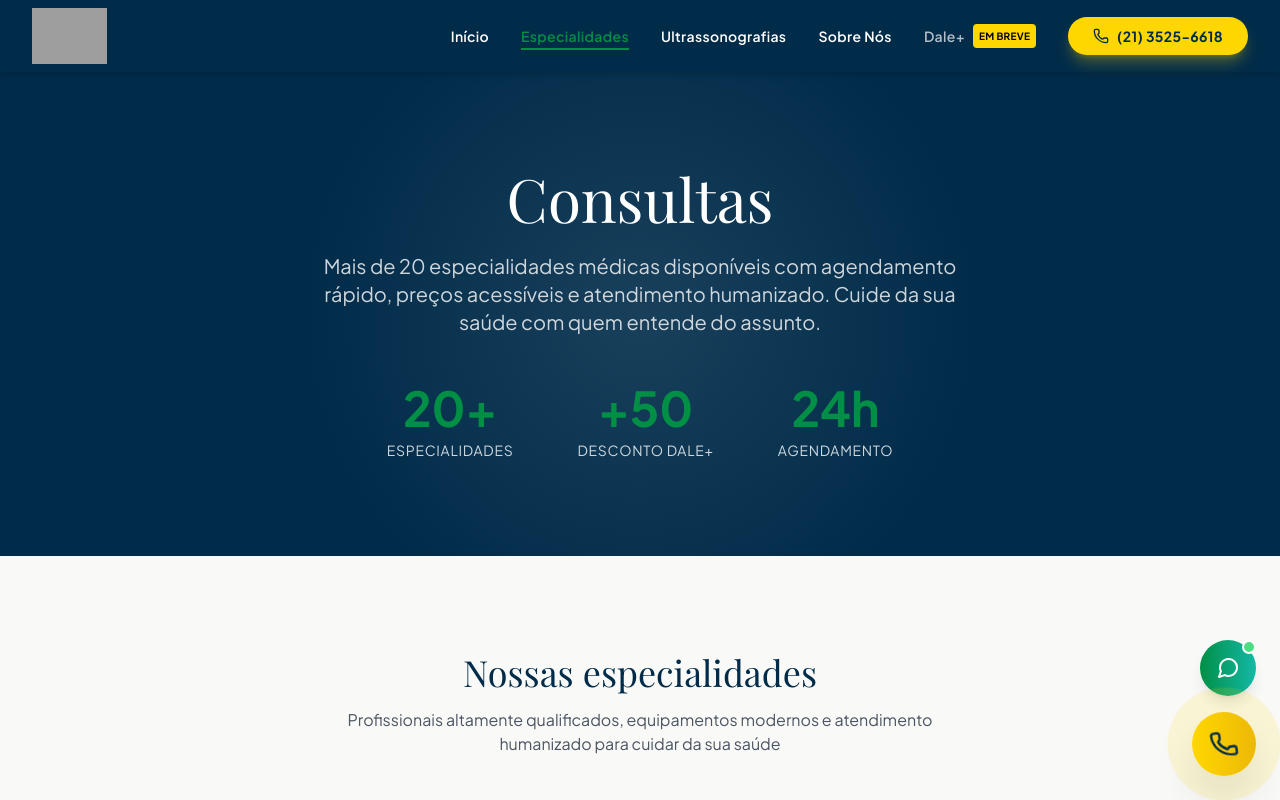
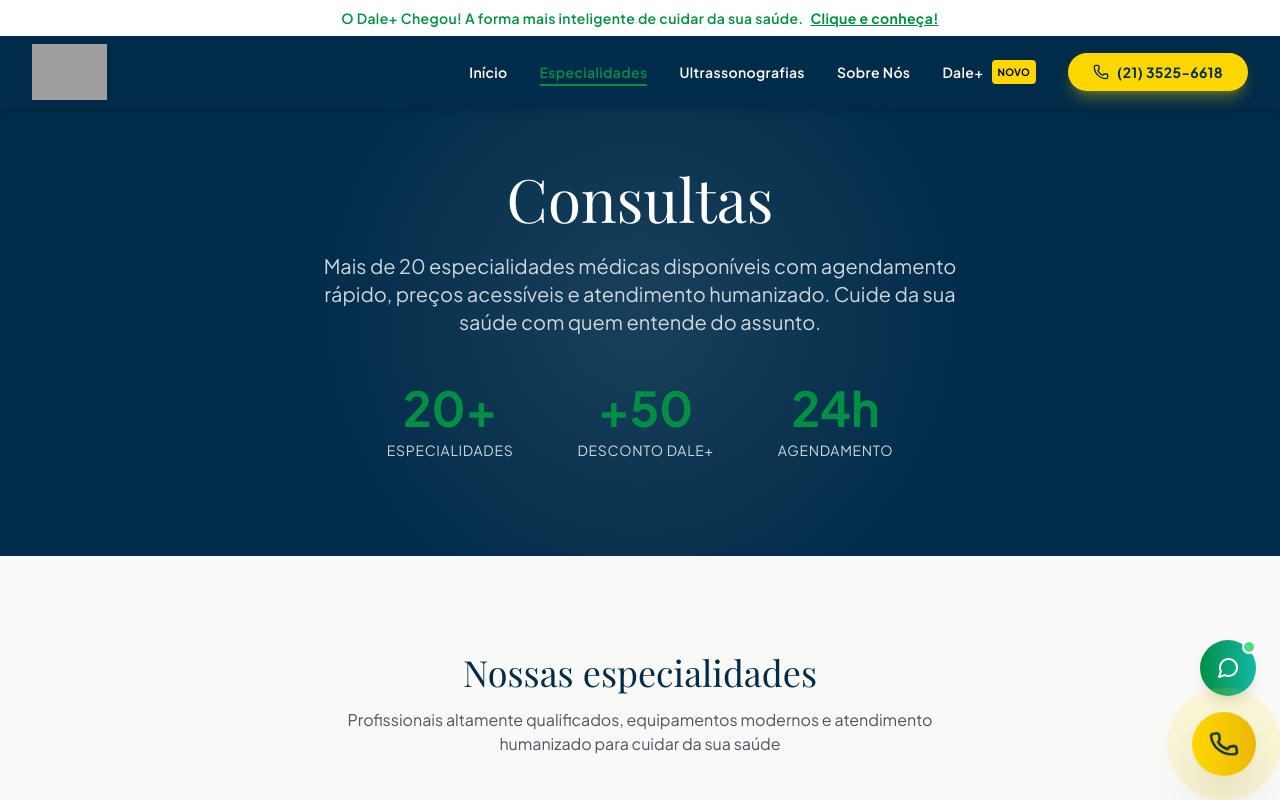
Before and after one commit to brendoofs-bit/dalesaude, a React (Vite) app: page /consultas in a window 1280 px wide. Shown: the top 800 px of the page. Built offline with nearby package versions, Linux system fonts and the light colour scheme; grey boxes are pictures that could not be loaded; a web font is replaced by a local one.

Commit message:
Correções realizadas via Antigravity

```diff
--- a/components/Home/DalePlusTeaser.tsx
+++ b/components/Home/DalePlusTeaser.tsx
@@ -23,9 +23,6 @@ const DalePlusTeaser: React.FC = () => {
 
           {/* Text Content */}
           <div className="lg:w-1/2 text-white">
-            <span className="bg-dale-gold text-dale-dark px-3 py-1 rounded text-xs font-bold uppercase tracking-wider mb-4 inline-block">
-              Em breve
-            </span>
             <h2 className="text-4xl md:text-6xl font-serif mb-6">
               Dale<span className="text-dale-gold">+</span>
             </h2>
@@ -37,9 +34,9 @@ const DalePlusTeaser: React.FC = () => {
             </p>
             <GradientButton
               variant="secondary"
-              onClick={() => window.open(`https://wa.me/${WHATSAPP_NUMBER}?text=Gostaria%20de%20saber%20mais%20sobre%20o%20Dale+`, '_blank')}
+              onClick={() => window.open('https://dalemais.com.br', '_blank')}
             >
-              Entrar na Lista de Espera
+              Conheça o Dale+
             </GradientButton>
           </div>
 
--- a/components/Home/ServicesTabs.tsx
+++ b/components/Home/ServicesTabs.tsx
@@ -63,13 +63,19 @@ const ServicesTabs: React.FC = () => {
           <motion.div
             initial={{ opacity: 0, y: 20 }}
             animate={{ opacity: 1, y: 0 }}
-            className="flex flex-col items-center justify-center py-16 bg-sand-50 rounded-3xl border border-dashed border-dale-green/30 mb-12"
+            className="flex flex-col items-center justify-center py-16 bg-sand-50 rounded-3xl border border-dale-green/30 shadow-sm mb-12 px-4"
           >
-            <ClipboardCheck size={64} className="text-dale-green/50 mb-4" />
-            <h3 className="text-2xl font-bold text-dale-blue mb-2">Em breve!</h3>
-            <p className="text-gray-500 text-center max-w-md">
-              Estamos preparando uma novidade incrível para você cuidar da sua saúde de forma completa e acessível. Aguarde!
+            <ClipboardCheck size={64} className="text-dale-green mb-4" />
+            <h3 className="text-2xl font-bold text-dale-blue mb-2">O Dale+ já chegou!</h3>
+            <p className="text-gray-600 text-center max-w-md mb-6">
+              A forma mais inteligente, prática e acessível de cuidar da sua saúde e da sua família. Assine agora e ganhe benefícios exclusivos.
             </p>
+            <GradientButton
+              variant="primary"
+              onClick={() => window.open('https://dalemais.com.br', '_blank')}
+            >
+              Conheça o Dale+
+            </GradientButton>
           </motion.div>
         ) : (
           <motion.div
--- a/components/Layout/Footer.tsx
+++ b/components/Layout/Footer.tsx
@@ -57,10 +57,16 @@ const Footer: React.FC = () => {
                 { name: 'Especialidades', link: '/consultas' },
                 { name: 'Ultrassonografias', link: '/ultrassonografias' },
                 { name: 'Sobre Nós', link: '/sobre-nos' },
-                { name: 'Dale+', link: null }
+                { name: 'Dale+', link: 'https://dalemais.com.br', isExternal: true, tag: 'NOVO' }
               ].map((item) => (
                 <li key={item.name}>
-                  {item.link ? (
+                  {item.isExternal ? (
+                    <a href={item.link} target="_blank" rel="noopener noreferrer" className="text-gray-400 hover:text-white transition-colors flex items-center gap-2 group">
+                      <span className="w-1.5 h-1.5 rounded-full bg-dale-green opacity-0 group-hover:opacity-100 transition-opacity"></span>
+                      {item.name}
+                      {item.tag && <span className="text-[10px] bg-dale-gold text-black px-1.5 py-0.5 rounded font-bold uppercase tracking-wide ml-1">{item.tag}</span>}
+                    </a>
+                  ) : item.link ? (
                     <Link to={item.link} className="text-gray-400 hover:text-white transition-colors flex items-center gap-2 group">
                       <span className="w-1.5 h-1.5 rounded-full bg-dale-green opacity-0 group-hover:opacity-100 transition-opacity"></span>
                       {item.name}
--- a/components/Layout/Header.tsx
+++ b/components/Layout/Header.tsx
@@ -34,14 +34,24 @@ const Header: React.FC = () => {
     { name: 'Especialidades', href: '/consultas' },
     { name: 'Ultrassonografias', href: '/ultrassonografias' },
     { name: 'Sobre Nós', href: '/sobre-nos' },
-    { name: 'Dale+', tag: 'em breve' },
+    { name: 'Dale+', href: 'https://dalemais.com.br', isExternal: true, tag: 'NOVO' },
   ];
 
   return (
     <header
-      className={`fixed top-0 left-0 right-0 z-50 transition-all duration-500 py-2 bg-dale-blue shadow-md`}
+      className={`fixed top-0 left-0 right-0 z-50 transition-all duration-500 bg-dale-blue shadow-md`}
     >
-      <div className="container mx-auto px-4 md:px-8 flex justify-between items-center">
+      {/* Top Banner Dale+ */}
+      <a
+        href="https://dalemais.com.br"
+        target="_blank"
+        rel="noopener noreferrer"
+        className="block bg-dale-green text-white text-center py-2 text-xs sm:text-sm font-semibold tracking-wide hover:bg-white hover:text-dale-green transition-colors"
+      >
+        O Dale+ Chegou! A forma mais inteligente de cuidar da sua saúde. <span className="underline font-bold ml-1">Clique e conheça!</span>
+      </a>
+
+      <div className="container mx-auto px-4 md:px-8 py-2 flex justify-between items-center">
         {/* Logo - Keeping original identity (White Dale, Green Saúde) */}
         <Link to="/" className="relative z-50">
            <img
@@ -54,8 +64,27 @@ const Header: React.FC = () => {
 
         {/* Desktop Nav */}
         <nav className="hidden lg:flex items-center gap-8">
-          {navLinks.map((link) => (
-            link.href ? (
+          {navLinks.map((link) => {
+            if (link.isExternal) {
+              return (
+                <a
+                  key={link.name}
+                  href={link.href}
+                  target="_blank"
+                  rel="noopener noreferrer"
+                  className="text-sm font-semibold tracking-wide transition-colors duration-300 relative group flex items-center gap-2 text-white hover:text-dale-green"
+                >
+                  {link.name}
+                  {link.tag && (
+                    <span className="text-[10px] bg-dale-gold text-black px-1.5 py-0.5 rounded font-bold uppercase tracking-wide">
+                      {link.tag}
+                    </span>
+                  )}
+                  <span className="absolute -bottom-1 left-0 h-0.5 transition-all duration-300 bg-dale-green w-0 group-hover:w-full"></span>
+                </a>
+              );
+            }
+            return link.href ? (
               <Link
                 key={link.name}
                 to={link.href}
@@ -73,20 +102,8 @@ const Header: React.FC = () => {
                   location.pathname === link.href ? 'w-full' : 'w-0 group-hover:w-full'
                 }`}></span>
               </Link>
-            ) : (
-              <div
-                key={link.name}
-                className="text-sm font-semibold tracking-wide text-white/70 flex items-center gap-2 cursor-default"
-              >
-                {link.name}
-                {link.tag && (
-                  <span className="text-[10px] bg-dale-gold text-black px-1.5 py-0.5 rounded font-bold uppercase tracking-wide">
-                    {link.tag}
-                  </span>
-                )}
-              </div>
-            )
-          ))}
+            ) : null;
+          })}
 
           <GradientButton
             variant="secondary"
@@ -112,8 +129,27 @@ const Header: React.FC = () => {
 
         {/* Mobile Nav Overlay */}
         <div className={`fixed inset-0 bg-dale-blue/95 backdrop-blur-xl z-40 flex flex-col items-center justify-center gap-8 transition-transform duration-500 ${isMenuOpen ? 'translate-x-0' : 'translate-x-full'}`}>
-          {navLinks.map((link) => (
-            link.href ? (
+          {navLinks.map((link) => {
+            if (link.isExternal) {
+              return (
+                <a
+                  key={link.name}
+                  href={link.href}
+                  target="_blank"
+                  rel="noopener noreferrer"
+                  onClick={() => setIsMenuOpen(false)}
+                  className="text-2xl font-serif transition-colors flex items-center gap-2 text-white hover:text-dale-green"
+                >
+                  {link.name}
+                  {link.tag && (
+                    <span className="text-xs bg-dale-gold text-black px-2 py-1 rounded font-bold uppercase">
+                      {link.tag}
+                    </span>
+                  )}
+                </a>
+              );
+            }
+            return link.href ? (
               <Link
                 key={link.name}
                 to={link.href}
@@ -129,20 +165,8 @@ const Header: React.FC = () => {
                   </span>
                 )}
               </Link>
-            ) : (
-              <div
-                key={link.name}
-                className="text-2xl font-serif text-white/70 flex items-center gap-2 cursor-default"
-              >
-                {link.name}
-                {link.tag && (
-                  <span className="text-xs bg-dale-gold text-black px-2 py-1 rounded font-bold uppercase">
-                    {link.tag}
-                  </span>
-                )}
-              </div>
-            )
-          ))}
+            ) : null;
+          })}
           <div className="mt-8">
             <GradientButton onClick={() => window.location.href = `tel:${PHONE_NUMBER.replace(/\D/g,'')}`}>
               Ligar: {PHONE_NUMBER}
```
